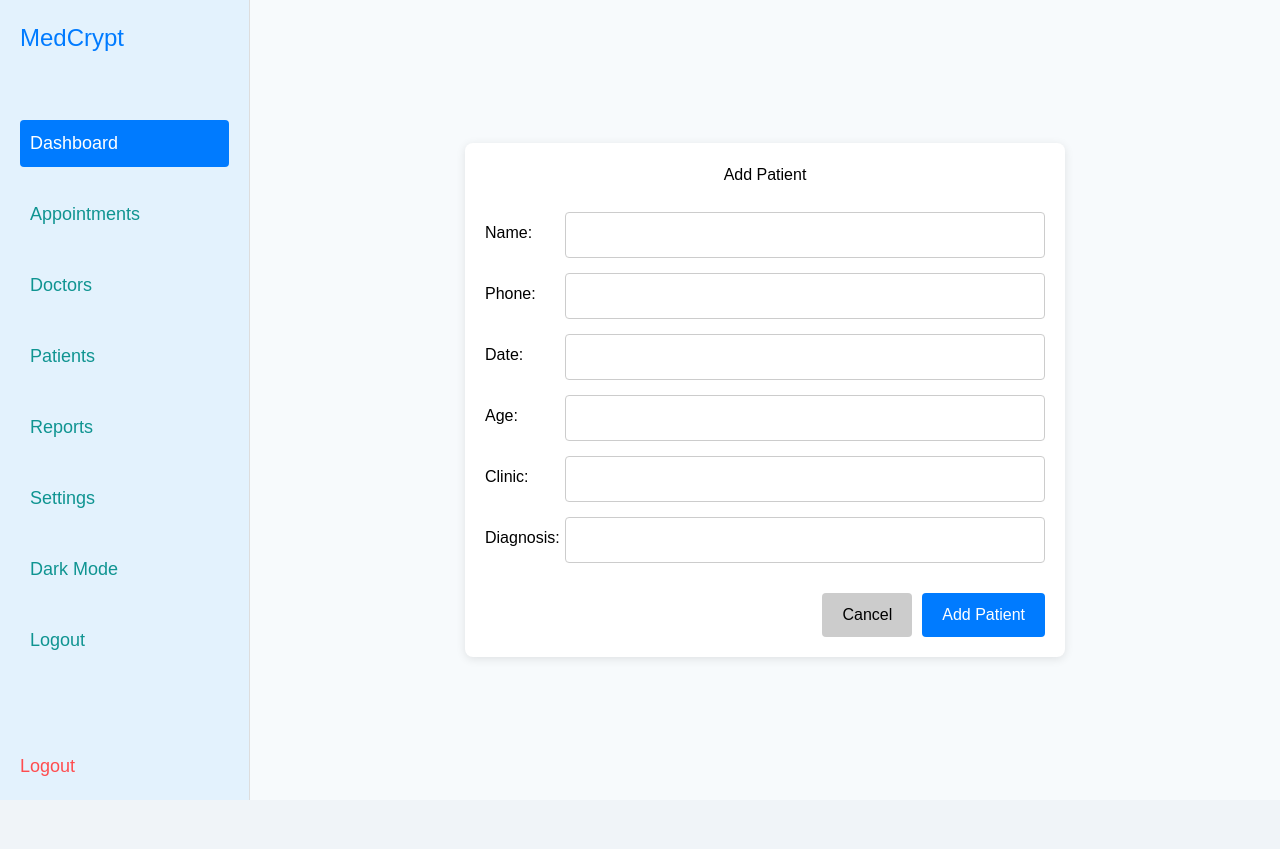
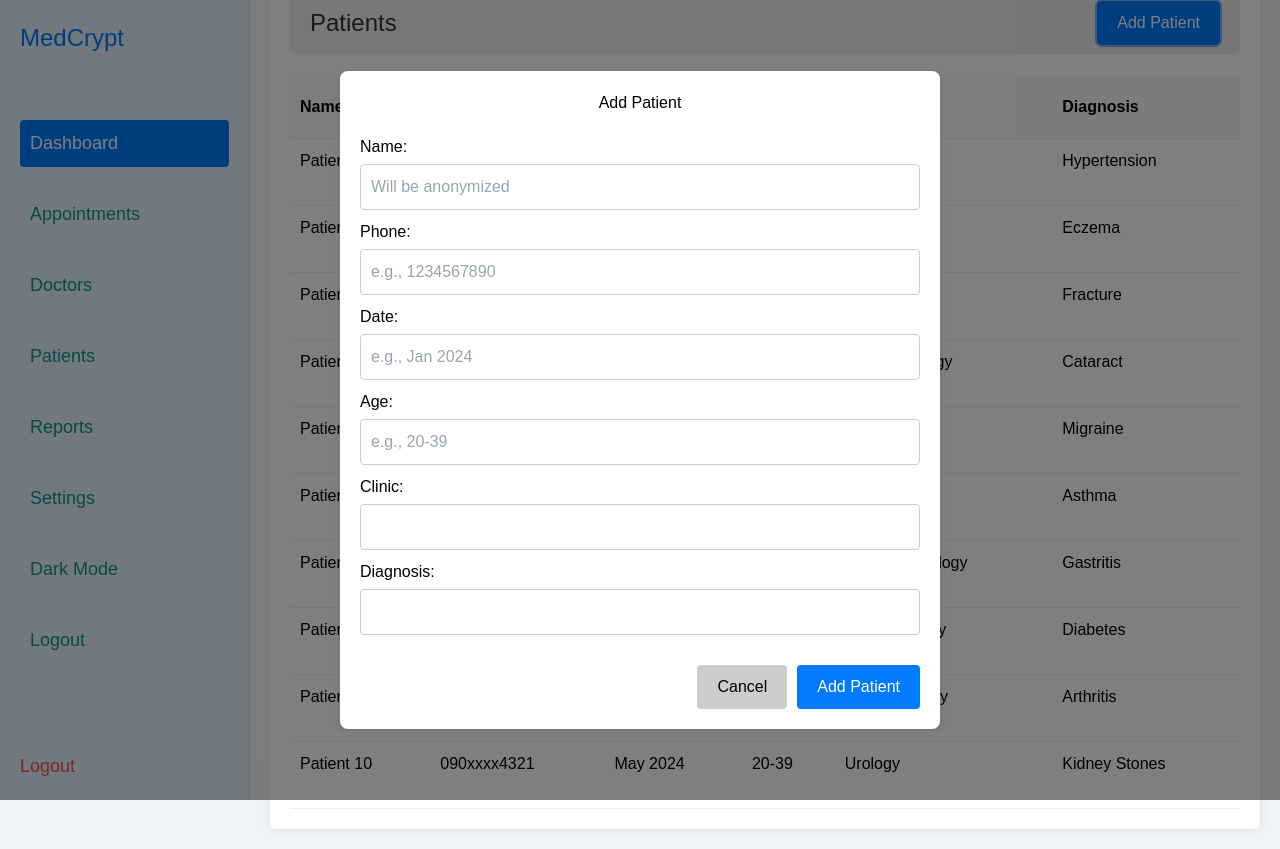
Before and after one commit to mic-andrew/medEncrypt, a React (Vite) app: page /dashboard in a window 1280 px wide. Both pictures are taken after a click on the button "Add Patient". Before the commit the page ends 800 px from the top, so only its background shows below. Built offline with nearby package versions, Linux system fonts and the light colour scheme.

Commit message:
Fix issue with modal

```diff
--- a/src/dashboard/AddPatient.css
+++ b/src/dashboard/AddPatient.css
@@ -1,47 +1,58 @@
-.add-patient-page {
-  margin: 0 auto;
+.modal-backdrop {
+  position: fixed;
+  top: 0;
+  left: 0;
+  width: 100%;
+  height: 100%;
+  background-color: rgba(0, 0, 0, 0.5);
+  display: flex;
+  justify-content: center;
+  align-items: center;
+  z-index: 1000;
+}
+
+.add-patient-modal {
+  background-color: #fff;
   padding: 20px;
-  background-color: #fff;
   border-radius: 8px;
   box-shadow: 0 2px 10px rgba(0, 0, 0, 0.1);
-  width: 600px; /* Adjusted width */
+  width: 600px;
+  max-width: 90%;
+  max-height: 90vh;
+  overflow-y: auto;
 }
 
-.add-patient-page h2 {
+.add-patient-modal h2 {
   text-align: center;
   margin-bottom: 20px;
 }
 
-.add-patient-page form {
+.add-patient-modal form {
   display: flex;
   flex-direction: column;
-  align-items: center;
 }
 
-.add-patient-page label {
+.add-patient-modal label {
   margin-bottom: 10px;
-  width: 100%;
   display: flex;
-  justify-content: space-between;
-  align-items: center;
+  flex-direction: column;
 }
 
-.add-patient-page input {
+.add-patient-modal input {
   padding: 10px;
   margin-top: 5px;
   border: 1px solid #ccc;
   border-radius: 4px;
-  width: calc(100% - 80px); /* Adjusted width to fit within the form */
+  width: 100%;
 }
 
-.page-buttons {
+.modal-buttons {
   display: flex;
   justify-content: flex-end;
   margin-top: 20px;
-  width: 100%;
 }
 
-.page-buttons button {
+.modal-buttons button {
   padding: 10px 20px;
   border: none;
   border-radius: 4px;
@@ -49,11 +60,11 @@
   margin-left: 10px;
 }
 
-.page-buttons button:first-child {
+.modal-buttons button:first-child {
   background-color: #ccc;
 }
 
-.page-buttons button:last-child {
+.modal-buttons button:last-child {
   background-color: #007bff;
   color: #fff;
 }
--- a/src/dashboard/AddPatient.jsx
+++ b/src/dashboard/AddPatient.jsx
@@ -1,14 +1,14 @@
-import { useState } from 'react';
-import './AddPatient.css';
+import React, { useState } from "react";
+import "./AddPatient.css";
 
-const AddPatient = () => {
+const AddPatient = ({ isOpen, onClose, onAddPatient, patientCount }) => {
   const [formData, setFormData] = useState({
-    name: '',
-    phone: '',
-    date: '',
-    age: '',
-    clinic: '',
-    diagnosis: '',
+    name: "",
+    phone: "",
+    date: "",
+    age: "",
+    clinic: "",
+    diagnosis: "",
   });
 
   const handleChange = (e) => {
@@ -16,47 +16,102 @@ const AddPatient = () => {
     setFormData({ ...formData, [name]: value });
   };
 
-  const handleAddPatient = () => {
-    console.log('Patient Data:', formData);
-    // Add logic to save the patient data
+  const anonymizeData = (data) => {
+    const newPatientNumber = patientCount + 1;
+    return {
+      name: `Patient ${newPatientNumber}`,
+      phone: data.phone.slice(0, 3) + "xxxx" + data.phone.slice(-4),
+      date: data.date,
+      age: data.age,
+      clinic: data.clinic,
+      diagnosis: data.diagnosis,
+    };
   };
 
-  const handleCancel = () => {
-    // Add logic to handle cancel action
+  const handleAddPatient = () => {
+    const anonymizedData = anonymizeData(formData);
+    onAddPatient(anonymizedData);
+    setFormData({
+      name: "",
+      phone: "",
+      date: "",
+      age: "",
+      clinic: "",
+      diagnosis: "",
+    });
+    onClose();
   };
 
+  if (!isOpen) return null;
+
   return (
-    <div className="add-patient-page">
+    <div className="modal-backdrop">
+      <div className="add-patient-modal">
         <h2>Add Patient</h2>
         <form>
           <label>
             Name:
-          <input type="text" name="name" value={formData.name} onChange={handleChange} />
+            <input
+              type="text"
+              name="name"
+              value={formData.name}
+              onChange={handleChange}
+              placeholder="Will be anonymized"
+            />
           </label>
           <label>
             Phone:
-          <input type="text" name="phone" value={formData.phone} onChange={handleChange} />
+            <input
+              type="text"
+              name="phone"
+              value={formData.phone}
+              onChange={handleChange}
+              placeholder="e.g., 1234567890"
+            />
           </label>
           <label>
             Date:
-          <input type="text" name="date" value={formData.date} onChange={handleChange} />
+            <input
+              type="text"
+              name="date"
+              value={formData.date}
+              onChange={handleChange}
+              placeholder="e.g., Jan 2024"
+            />
           </label>
           <label>
             Age:
-          <input type="text" name="age" value={formData.age} onChange={handleChange} />
+            <input
+              type="text"
+              name="age"
+              value={formData.age}
+              onChange={handleChange}
+              placeholder="e.g., 20-39"
+            />
           </label>
           <label>
             Clinic:
-          <input type="text" name="clinic" value={formData.clinic} onChange={handleChange} />
+            <input
+              type="text"
+              name="clinic"
+              value={formData.clinic}
+              onChange={handleChange}
+            />
           </label>
           <label>
             Diagnosis:
-          <input type="text" name="diagnosis" value={formData.diagnosis} onChange={handleChange} />
+            <input
+              type="text"
+              name="diagnosis"
+              value={formData.diagnosis}
+              onChange={handleChange}
+            />
           </label>
         </form>
-      <div className="page-buttons">
-        <button onClick={handleCancel}>Cancel</button>
+        <div className="modal-buttons">
+          <button onClick={onClose}>Cancel</button>
           <button onClick={handleAddPatient}>Add Patient</button>
+        </div>
       </div>
     </div>
   );
--- a/src/dashboard/PatientList.tsx
+++ b/src/dashboard/PatientList.tsx
@@ -1,16 +1,17 @@
 import React, { useState } from "react";
 import { appointmentsData } from "../utils";
 import Modal from "../components/modals/Modal";
-import AddPatientModal from "../components/modals/AddPatientModal";
-import AddModal from "../components/modals/AddModal";
+import AddPatient from "./AddPatient";
 
 function PatientList() {
+  const [patients, setPatients] = useState(appointmentsData);
   const [isModalOpen, setIsModalOpen] = useState(false);
   const [selectedPatient, setSelectedPatient] = useState(null);
   const [isAddPatientModalOpen, setIsAddPatientModalOpen] = useState(false);
+
   const addPatient = (patient) => {
+    setPatients([...patients, patient]);
     setIsAddPatientModalOpen(false);
-    console.log("Patient added", patient);
   };
 
   const handleRowClick = (patient) => {
@@ -22,57 +23,53 @@ function PatientList() {
     setIsModalOpen(false);
   };
 
-  const appointmentRows = appointmentsData.map((appointment, index) => (
+  const patientRows = patients.map((patient, index) => (
     <tr
       className="appointment-tr"
       key={index}
-      onClick={() => handleRowClick(appointment)}
+      onClick={() => handleRowClick(patient)}
     >
-      <td>{appointment.name}</td>
-      <td>{appointment.phone}</td>
-      <td>{appointment.date}</td>
-      <td>{appointment.age}</td>
-      <td>{appointment.clinic}</td>
-      <td>{appointment.diagnosis}</td>
+      <td>{patient.name}</td>
+      <td>{patient.phone}</td>
+      <td>{patient.date}</td>
+      <td>{patient.age}</td>
+      <td>{patient.clinic}</td>
+      <td>{patient.diagnosis}</td>
     </tr>
   ));
 
   return (
     <>
-    <AddModal />
       <main className="main-content">
         <div className="appointments">
+          <div className="patient-header">
             <h3>Patients</h3>
-          {/* <div className="add-patient-btn">
-            <button className="bg-red-300 font-[900]">Add Patient</button>
-          </div> */}
+            <button
+              className="add-patient-button"
+              onClick={() => setIsAddPatientModalOpen(true)}
+            >
+              Add Patient
+            </button>
+          </div>
           <table>
             <thead>
               <tr>
                 <th>Name</th>
                 <th>Phone</th>
                 <th>Date</th>
-                <th>Time</th>
+                <th>Age</th>
                 <th>Clinic</th>
                 <th>Diagnosis</th>
               </tr>
             </thead>
-            <tbody>{appointmentRows}</tbody>
+            <tbody>{patientRows}</tbody>
           </table>
         </div>
       </main>
-      <div className={`modal ${isModalOpen ? "active" : ""}`}>
-        <div className="modal-content">
-          <div className="modal-header">
-            <h2>Patient Details</h2>
-            <span className="modal-close" onClick={closeModal}>
-              &times;
-            </span>
-          </div>
-          {selectedPatient && (
       <Modal isOpen={isModalOpen} closeModal={closeModal}>
         {selectedPatient && (
           <>
+            <h2>Patient Details</h2>
             <p>
               <strong>Name:</strong> {selectedPatient.name}
             </p>
@@ -83,7 +80,7 @@ function PatientList() {
               <strong>Date:</strong> {selectedPatient.date}
             </p>
             <p>
-                    <strong>Age </strong> {selectedPatient.age}
+              <strong>Age:</strong> {selectedPatient.age}
             </p>
             <p>
               <strong>Clinic:</strong> {selectedPatient.clinic}
@@ -94,15 +91,11 @@ function PatientList() {
           </>
         )}
       </Modal>
-          )}
-        </div>
-
-        <AddPatientModal
+      <AddPatient
         isOpen={isAddPatientModalOpen}
-          closeModal={closeModal}
-          addPatient={addPatient}
+        onClose={() => setIsAddPatientModalOpen(false)}
+        onAddPatient={addPatient}
       />
-      </div>
     </>
   );
 }
--- a/src/dashboard/dashboard.css
+++ b/src/dashboard/dashboard.css
@@ -198,9 +198,9 @@ html {
   cursor: pointer;
 }
 
-.appointments thead{
-    height: 4rem;
-    margin-bottom: 2rem;
+.appointments thead {
+  height: 4rem;
+  margin-bottom: 2rem;
 }
 
 .appointment-tr td {
@@ -208,7 +208,41 @@ html {
   padding-bottom: 2rem !important;
 }
 
+/* styles.css */
+.patient-header {
+  display: flex;
+  justify-content: space-between;
+  align-items: center;
+  margin-bottom: 20px;
+  padding: 10px 20px;
+  background-color: #f0f0f0;
+  border-radius: 8px;
+}
 
+.patient-header h3 {
+  margin: 0;
+  font-size: 24px;
+  color: #333;
+}
 
+.add-patient-button {
+  padding: 10px 20px;
+  background-color: #007bff;
+  color: white;
+  border: none;
+  border-radius: 5px;
+  font-size: 16px;
+  cursor: pointer;
+  transition: background-color 0.3s ease;
+}
+
+.add-patient-button:hover {
+  background-color: #0056b3;
+}
+
+.add-patient-button:focus {
+  outline: none;
+  box-shadow: 0 0 0 2px rgba(0, 123, 255, 0.5);
+}
 
 /* styles.css */
--- a/src/dashboard/dashboard.jsx
+++ b/src/dashboard/dashboard.jsx
@@ -10,8 +10,8 @@ function Dashboard() {
   return (
     <div className="container">
       <SideBar />
-      {/* <PatientList /> */}
-      <AddPatient />
+      <PatientList />
+      {/* <AddPatient /> */}
     </div>
   );
 }
```
Lines whose indentation alone changed are shown as unchanged.
